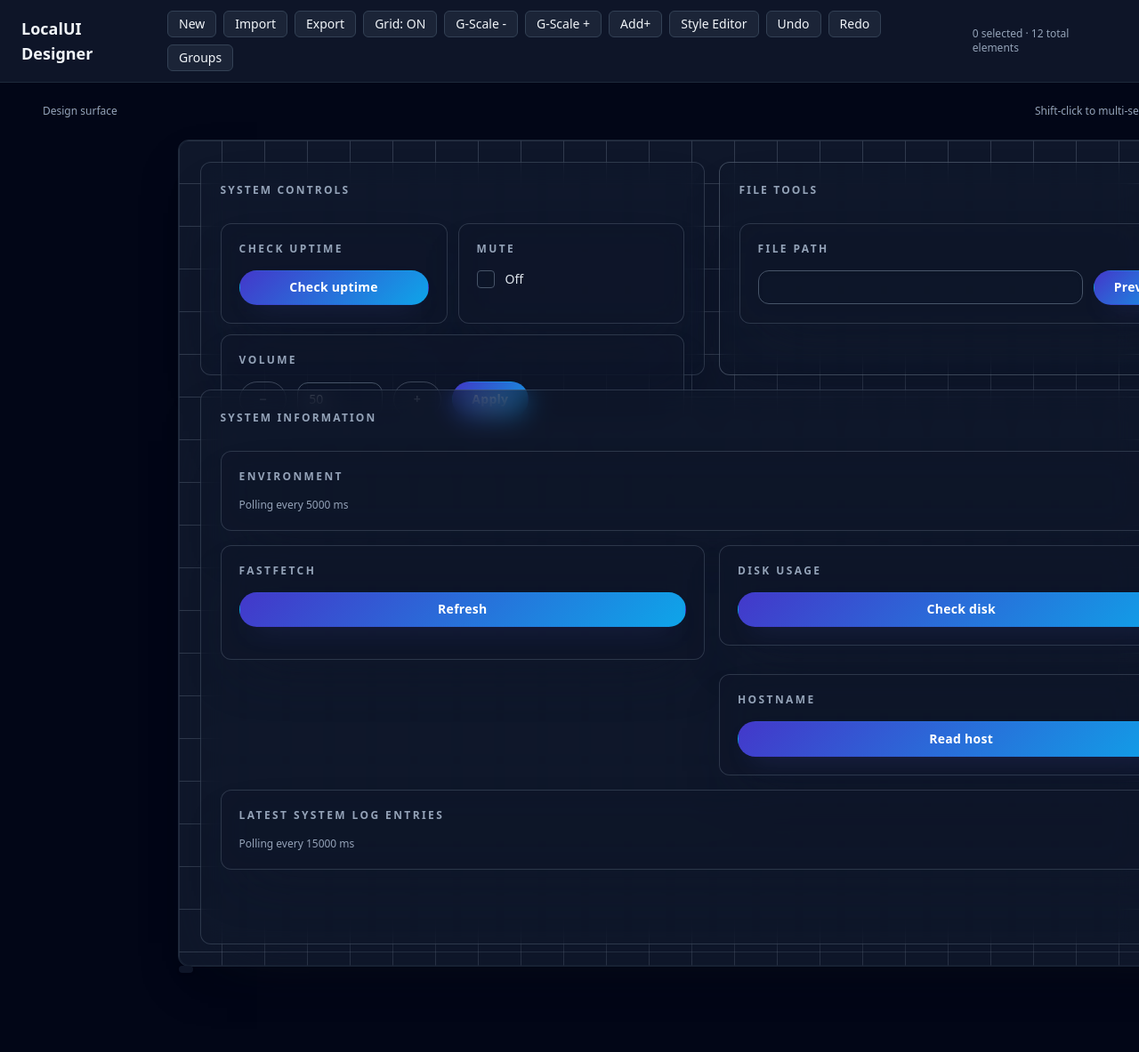
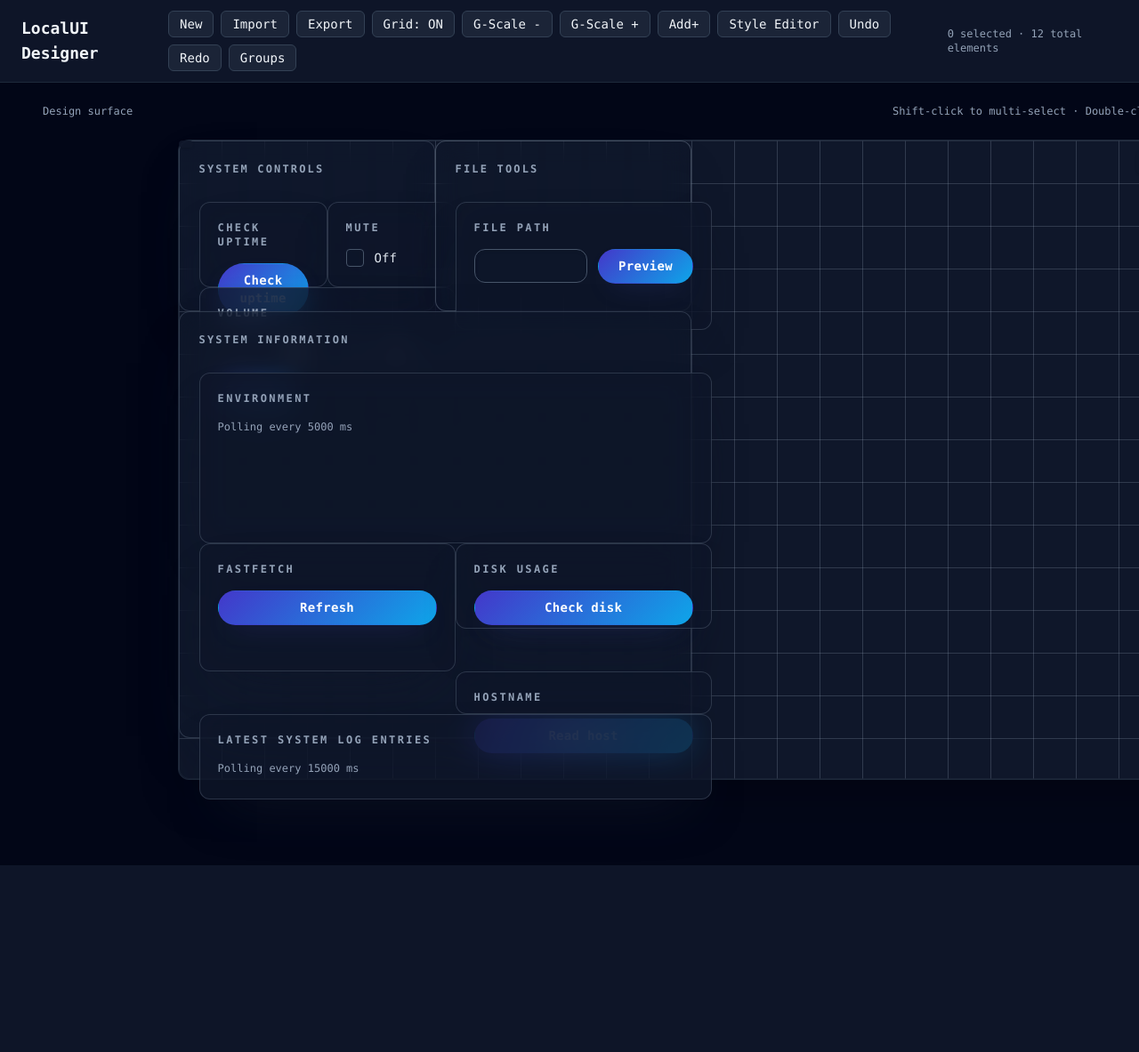
Before and after one commit to serainox420/LocalUI, a PHP site: page /editor.php in a window 1280 px wide. Shown: the whole page at 89% size. After the commit the page ends 973 px from the top, so only its background shows below. Run offline with PHP 8.4, Linux system fonts and the light colour scheme; some libraries are stand-ins or nearby versions.

Commit message:
Refine editor layout snapping and theming

```diff
--- a/lib/Defaults.php
+++ b/lib/Defaults.php
@@ -19,6 +19,11 @@ class Defaults
                     'gap' => 8,
                     'layout' => 'grid',
                 ],
+                'surface' => [
+                    'width' => 1200,
+                    'height' => 720,
+                    'gridSize' => 48,
+                ],
                 'defaults' => [
                     'w' => 12,
                     'h' => 2,
--- a/public/css/custom.css
+++ b/public/css/custom.css
@@ -64,9 +64,28 @@ body {
 .component-group-body {
   min-height: 0;
   width: 100%;
+}
+
+.component-group-body[data-layout="stack"] {
   display: flex;
   flex-direction: column;
   gap: 1rem;
+}
+
+.component-group-body[data-layout="freeform"] {
+  position: relative;
+  display: block;
+  min-height: 100%;
+}
+
+.ui-freeform-surface {
+  position: relative;
+  overflow: visible;
+}
+
+.ui-freeform-surface [data-element-id],
+.ui-freeform-surface [data-group-id] {
+  position: absolute;
 }
 
 .component-card:hover {
--- a/public/editor.php
+++ b/public/editor.php
@@ -17,6 +17,8 @@ $fontStack = $config['globals']['theme']['font'] ?? '\'JetBrainsMono Nerd Font\'
 $primary = $config['globals']['theme']['palette']['primary'] ?? '#111827';
 $accent = $config['globals']['theme']['palette']['accent'] ?? '#10B981';
 $surface = $config['globals']['theme']['palette']['surface'] ?? '#F8FAFC';
+$muted = $config['globals']['theme']['palette']['muted'] ?? '#94A3B8';
+$danger = $config['globals']['theme']['palette']['danger'] ?? '#F87171';
 ?>
 <!DOCTYPE html>
 <html lang="en">
@@ -32,6 +34,8 @@ $surface = $config['globals']['theme']['palette']['surface'] ?? '#F8FAFC';
             --primary-color: <?= htmlspecialchars($primary, ENT_QUOTES, 'UTF-8'); ?>;
             --accent-color: <?= htmlspecialchars($accent, ENT_QUOTES, 'UTF-8'); ?>;
             --surface-color: <?= htmlspecialchars($surface, ENT_QUOTES, 'UTF-8'); ?>;
+            --muted-color: <?= htmlspecialchars($muted, ENT_QUOTES, 'UTF-8'); ?>;
+            --danger-color: <?= htmlspecialchars($danger, ENT_QUOTES, 'UTF-8'); ?>;
         }
         body {
             font-family: <?= htmlspecialchars($fontStack, ENT_QUOTES, 'UTF-8'); ?>;
--- a/public/index.php
+++ b/public/index.php
@@ -14,6 +14,8 @@ $fontStack = $config['globals']['theme']['font'] ?? '\'JetBrainsMono Nerd Font\'
 $primary = $config['globals']['theme']['palette']['primary'] ?? '#111827';
 $accent = $config['globals']['theme']['palette']['accent'] ?? '#10B981';
 $surface = $config['globals']['theme']['palette']['surface'] ?? '#F8FAFC';
+$muted = $config['globals']['theme']['palette']['muted'] ?? '#94A3B8';
+$danger = $config['globals']['theme']['palette']['danger'] ?? '#F87171';
 ?>
 <!DOCTYPE html>
 <html lang="en">
@@ -28,6 +30,8 @@ $surface = $config['globals']['theme']['palette']['surface'] ?? '#F8FAFC';
             --primary-color: <?= htmlspecialchars($primary, ENT_QUOTES, 'UTF-8'); ?>;
             --accent-color: <?= htmlspecialchars($accent, ENT_QUOTES, 'UTF-8'); ?>;
             --surface-color: <?= htmlspecialchars($surface, ENT_QUOTES, 'UTF-8'); ?>;
+            --muted-color: <?= htmlspecialchars($muted, ENT_QUOTES, 'UTF-8'); ?>;
+            --danger-color: <?= htmlspecialchars($danger, ENT_QUOTES, 'UTF-8'); ?>;
         }
         body {
             font-family: <?= htmlspecialchars($fontStack, ENT_QUOTES, 'UTF-8'); ?>;
--- a/public/js/editor/main.js
+++ b/public/js/editor/main.js
@@ -1,10 +1,15 @@
 import { createAppState } from '../modules/state.js';
-import { setupLayout } from '../modules/layout.js';
+import {
+  DEFAULT_GRID_SCALE,
+  DEFAULT_SURFACE_HEIGHT,
+  DEFAULT_SURFACE_WIDTH,
+  normalizeSurface,
+  setupLayout,
+} from '../modules/layout.js';
 import { createOverlayManager } from '../modules/overlay.js';
 import { createResultViewFactory } from '../modules/presentation.js';
 import { createRenderer } from '../modules/renderers.js';
 
-const DEFAULT_GRID_SCALE = 48;
 const MIN_GRID_SCALE = 8;
 const MAX_GRID_SCALE = 160;
 const DRAG_START_THRESHOLD = 4;
@@ -115,6 +120,7 @@ export function createEditor(root, { config, baseConfig }) {
 }
 
 function createEditorState(initialConfig, baseConfig) {
+  const surfaceSettings = getSurfaceSettings(initialConfig?.globals);
   return {
     config: cloneConfig(initialConfig),
     baseConfig: cloneConfig(baseConfig),
@@ -122,7 +128,7 @@ function createEditorState(initialConfig, baseConfig) {
     locks: new Set(),
     clipboard: [],
     history: { past: [], future: [] },
-    grid: { enabled: true, scale: DEFAULT_GRID_SCALE },
+    grid: { enabled: true, scale: surfaceSettings.gridSize },
     overlay: null,
     dom: null,
     registry: new Map(),
@@ -140,6 +146,15 @@ function cloneConfig(value) {
   return JSON.parse(JSON.stringify(value));
 }
 
+function getSurfaceSettings(globals = {}) {
+  const normalized = normalizeSurface(globals?.surface || {});
+  return {
+    width: Math.max(1, Math.round(normalized.width || DEFAULT_SURFACE_WIDTH)),
+    height: Math.max(1, Math.round(normalized.height || DEFAULT_SURFACE_HEIGHT)),
+    gridSize: clamp(Math.round(normalized.gridSize || DEFAULT_GRID_SCALE), MIN_GRID_SCALE, MAX_GRID_SCALE),
+  };
+}
+
 function buildEditorLayout(root, state) {
   root.innerHTML = '';
 
@@ -189,14 +204,14 @@ function buildEditorLayout(root, state) {
   surfaceWrapper.className = 'editor-surface-wrapper relative flex-1';
 
   const surface = document.createElement('div');
-  surface.className = 'editor-surface relative mx-auto min-h-[720px] w-full max-w-[1200px] rounded-xl border border-slate-800 bg-slate-900 shadow-2xl';
+  surface.className = 'editor-surface relative mx-auto flex rounded-xl border border-slate-800 bg-slate-900 shadow-2xl';
 
   const gridLayer = document.createElement('div');
   gridLayer.className = 'editor-grid-layer pointer-events-none absolute inset-0 rounded-xl border border-slate-800/60';
   surface.appendChild(gridLayer);
 
   const uiHost = document.createElement('div');
-  uiHost.className = 'editor-ui-host pointer-events-auto relative z-10 min-h-full rounded-xl';
+  uiHost.className = 'editor-ui-host pointer-events-auto relative z-10 h-full w-full rounded-xl';
   surface.appendChild(uiHost);
 
   const cursorInfo = document.createElement('div');
@@ -345,8 +360,17 @@ function toggleGrid(state) {
 
 function adjustGridScale(state, delta) {
   const next = clamp(state.grid.scale + delta, MIN_GRID_SCALE, MAX_GRID_SCALE);
+  if (next === state.grid.scale) {
+    return;
+  }
   state.grid.scale = next;
-  updateGrid(state);
+  updateConfig(state, (config) => {
+    config.globals = config.globals || {};
+    config.globals.surface = config.globals.surface || {};
+    config.globals.surface.width = Number(config.globals.surface.width) || state.dom.surface.offsetWidth || DEFAULT_SURFACE_WIDTH;
+    config.globals.surface.height = Number(config.globals.surface.height) || state.dom.surface.offsetHeight || DEFAULT_SURFACE_HEIGHT;
+    config.globals.surface.gridSize = next;
+  });
 }
 
 function updateGrid(state) {
@@ -367,6 +391,25 @@ function updateGrid(state) {
   }
   if (state.grid.enabled) {
     updateMetricsInfo(state);
+  }
+}
+
+function applySurfaceDimensions(state, surfaceSettings) {
+  if (!state.dom) {
+    return;
+  }
+  const { surface, uiHost, gridLayer } = state.dom;
+  if (surface) {
+    surface.style.width = `${surfaceSettings.width}px`;
+    surface.style.height = `${surfaceSettings.height}px`;
+  }
+  if (gridLayer) {
+    gridLayer.style.width = '100%';
+    gridLayer.style.height = '100%';
+  }
+  if (uiHost) {
+    uiHost.style.width = '100%';
+    uiHost.style.height = '100%';
   }
 }
 
@@ -453,18 +496,31 @@ function render(state) {
   });
 
   const globals = state.config.globals || {};
-  const layout = setupLayout(uiHost, globals);
-  if (layout === 'grid') {
-    uiHost.classList.add('editor-grid-layout');
-    uiHost.style.gridTemplateColumns = 'repeat(12, minmax(0, 1fr))';
-    uiHost.style.gridAutoRows = `${state.grid.scale}px`;
+  const surfaceSettings = getSurfaceSettings(globals);
+  state.grid.scale = surfaceSettings.gridSize;
+  applySurfaceDimensions(state, surfaceSettings);
+
+  const normalizedGlobals = {
+    ...globals,
+    surface: {
+      ...(globals.surface || {}),
+      width: surfaceSettings.width,
+      height: surfaceSettings.height,
+      gridSize: surfaceSettings.gridSize,
+    },
+  };
+
+  const layout = setupLayout(uiHost, normalizedGlobals);
+  uiHost.dataset.layout = layout;
+  if (layout === 'stack') {
+    uiHost.style.width = '';
+    uiHost.style.height = '';
   } else {
-    uiHost.classList.remove('editor-grid-layout');
-    uiHost.style.gridTemplateColumns = '';
-    uiHost.style.gridAutoRows = '';
-  }
-
-  const context = { layout, globals };
+    uiHost.style.width = '100%';
+    uiHost.style.height = '100%';
+  }
+
+  const context = { layout, globals: normalizedGlobals, grid: surfaceSettings.gridSize };
   (state.config.elements || []).forEach((element) => {
     renderer.renderEntity(element, uiHost, context);
   });
@@ -622,7 +678,9 @@ function addResizeHandles(state, node, id) {
     });
     host.appendChild(handle);
   });
-  node.style.position = 'relative';
+  if (!node.style.position) {
+    node.style.position = 'relative';
+  }
   node.appendChild(host);
 }
 
@@ -1436,6 +1494,7 @@ function openStyleEditor(state) {
   const theme = globals.theme || {};
   const palette = theme.palette || {};
   const defaults = globals.defaults || {};
+  const surface = globals.surface || {};
 
   const form = document.createElement('form');
   form.className = 'flex flex-col gap-4';
@@ -1473,6 +1532,23 @@ function openStyleEditor(state) {
     createField('Default classes', defaultClasses),
   );
   form.appendChild(defaultsSection);
+
+  const surfaceSection = document.createElement('div');
+  surfaceSection.className = 'rounded-lg border border-slate-700 bg-slate-800/40 p-4';
+  const surfaceTitle = document.createElement('h3');
+  surfaceTitle.className = 'mb-2 text-sm font-semibold uppercase tracking-wider text-slate-300';
+  surfaceTitle.textContent = 'Design surface';
+  const surfaceWidthInput = createNumberInput(surface.width ?? DEFAULT_SURFACE_WIDTH, 1);
+  const surfaceHeightInput = createNumberInput(surface.height ?? DEFAULT_SURFACE_HEIGHT, 1);
+  const surfaceGridInput = createNumberInput(surface.gridSize ?? state.grid.scale ?? DEFAULT_GRID_SCALE, MIN_GRID_SCALE);
+  surfaceGridInput.max = String(MAX_GRID_SCALE);
+  surfaceSection.append(
+    surfaceTitle,
+    createField('Surface width (px)', surfaceWidthInput),
+    createField('Surface height (px)', surfaceHeightInput),
+    createField('Grid size (px)', surfaceGridInput, `Snap size between ${MIN_GRID_SCALE}px and ${MAX_GRID_SCALE}px`),
+  );
+  form.appendChild(surfaceSection);
 
   const customCss = createTextArea(theme.customCss || '', 5);
   customCss.placeholder = 'Optional raw CSS/Tailwind snippets to include globally';
@@ -1510,6 +1586,15 @@ function openStyleEditor(state) {
       config.globals.defaults.w = Number(defaultWidth.value) || 1;
       config.globals.defaults.h = Number(defaultHeight.value) || 1;
       config.globals.defaults.classes = defaultClasses.value || '';
+      const nextSurface = config.globals.surface || {};
+      const widthValue = Math.max(1, Number(surfaceWidthInput.value) || DEFAULT_SURFACE_WIDTH);
+      const heightValue = Math.max(1, Number(surfaceHeightInput.value) || DEFAULT_SURFACE_HEIGHT);
+      const gridValue = clamp(Number(surfaceGridInput.value) || DEFAULT_GRID_SCALE, MIN_GRID_SCALE, MAX_GRID_SCALE);
+      nextSurface.width = widthValue;
+      nextSurface.height = heightValue;
+      nextSurface.gridSize = gridValue;
+      config.globals.surface = nextSurface;
+      state.grid.scale = gridValue;
     });
     close();
     state.overlay?.showNotification('Styles updated', { tone: 'success', timeoutMs: 1600 });
--- a/public/js/modules/layout.js
+++ b/public/js/modules/layout.js
@@ -1,5 +1,15 @@
+export const DEFAULT_GRID_SCALE = 48;
+export const DEFAULT_SURFACE_WIDTH = 1200;
+export const DEFAULT_SURFACE_HEIGHT = 720;
+
 export function normalizeLayout(value) {
-  return value === 'grid' ? 'grid' : 'stack';
+  if (value === 'stack') {
+    return 'stack';
+  }
+  if (value === 'freeform' || value === 'free') {
+    return 'freeform';
+  }
+  return 'freeform';
 }
 
 export function setupLayout(container, globals = {}) {
@@ -8,14 +18,73 @@ export function setupLayout(container, globals = {}) {
   const layout = normalizeLayout(theme.layout);
   const gap = theme.gap ?? 8;
   const margin = theme.margins ?? 12;
+  const surface = normalizeSurface(globals.surface);
 
-  if (layout === 'grid') {
-    container.classList.add('grid', 'auto-rows-min', 'sm:grid-cols-2', 'xl:grid-cols-12');
+  container.dataset.layout = layout;
+  container.style.padding = `${margin}px`;
+
+  if (layout === 'stack') {
+    container.classList.add('flex', 'flex-col');
+    container.style.gap = `${gap}px`;
+    container.style.position = '';
+    container.style.width = '';
+    container.style.height = '';
+    container.style.removeProperty('--freeform-gap');
   } else {
-    container.classList.add('flex', 'flex-col');
+    container.classList.add('ui-freeform-surface');
+    container.style.position = 'relative';
+    container.style.width = surface.width ? `${surface.width}px` : '';
+    container.style.height = surface.height ? `${surface.height}px` : '';
+    container.style.setProperty('--freeform-gap', `${gap}px`);
+    container.style.gap = '';
   }
-  container.dataset.layout = layout;
-  container.style.gap = `${gap}px`;
-  container.style.padding = `${margin}px`;
+
+  applyThemeStyles(theme);
+
   return layout;
 }
+
+export function applyThemeStyles(theme = {}) {
+  const palette = theme.palette || {};
+  const root = document.documentElement;
+  const body = document.body;
+
+  if (root) {
+    applyRootColor(root, '--primary-color', palette.primary);
+    applyRootColor(root, '--accent-color', palette.accent);
+    applyRootColor(root, '--surface-color', palette.surface);
+    applyRootColor(root, '--muted-color', palette.muted);
+    applyRootColor(root, '--danger-color', palette.danger);
+  }
+
+  if (body && theme.font) {
+    body.style.fontFamily = theme.font;
+  }
+}
+
+function applyRootColor(root, variable, value) {
+  if (!root) {
+    return;
+  }
+  if (value) {
+    root.style.setProperty(variable, value);
+  } else {
+    root.style.removeProperty(variable);
+  }
+}
+
+export function normalizeSurface(surface = {}) {
+  const width = Number(surface.width);
+  const height = Number(surface.height);
+  const gridSize = Number(surface.gridSize);
+  return {
+    width: Number.isFinite(width) && width > 0 ? width : DEFAULT_SURFACE_WIDTH,
+    height: Number.isFinite(height) && height > 0 ? height : DEFAULT_SURFACE_HEIGHT,
+    gridSize: Number.isFinite(gridSize) && gridSize > 0 ? gridSize : DEFAULT_GRID_SCALE,
+  };
+}
+
+export function getSurfaceGridSize(globals = {}, fallback = DEFAULT_GRID_SCALE) {
+  const surface = normalizeSurface(globals.surface || {});
+  return surface.gridSize || fallback;
+}
--- a/public/js/modules/renderers.js
+++ b/public/js/modules/renderers.js
@@ -1,4 +1,4 @@
-import { normalizeLayout } from './layout.js';
+import { DEFAULT_GRID_SCALE, normalizeLayout } from './layout.js';
 
 export function createRenderer({ state, createResultView, playElementSound, server }) {
   const { polls, views, elementIndex } = state;
@@ -13,13 +13,13 @@ export function createRenderer({ state, createResultView, playElementSound, serv
       elementIndex.set(entity.id, entity);
     }
 
-    const parentLayout = context?.layout || 'grid';
+    const parentLayout = context?.layout || 'freeform';
 
     if (entity.type === 'group') {
       const group = buildGroup(entity, context);
-      applyPlacement(group.node, entity, parentLayout);
+      applyPlacement(group.node, entity, context);
       container.appendChild(group.node);
-      const nextContext = { layout: group.layout, globals: context?.globals };
+      const nextContext = { layout: group.layout, globals: context?.globals, grid: context?.grid };
       (entity.elements || []).forEach((child) => {
         renderEntity(child, group.body, nextContext);
       });
@@ -27,7 +27,7 @@ export function createRenderer({ state, createResultView, playElementSound, serv
     }
 
     const card = buildCard(entity);
-    applyPlacement(card, entity, parentLayout);
+    applyPlacement(card, entity, context);
     container.appendChild(card);
     activateElement(entity);
   }
@@ -75,53 +75,57 @@ export function createRenderer({ state, createResultView, playElementSound, serv
     const layout = normalizeLayout(group.layout);
     body.dataset.layout = layout;
 
-    if (layout === 'grid') {
-      body.classList.add('grid', 'auto-rows-min');
-      const columns = Math.max(1, Number(group.columns) || 0);
-      body.style.gridTemplateColumns = `repeat(${columns}, minmax(0, 1fr))`;
-    } else {
+    if (layout === 'stack') {
       body.classList.add('flex', 'flex-col');
-    }
-
       const gapSource = group.gap ?? context?.globals?.theme?.gap ?? 8;
       const gapValue = Number(gapSource);
       if (Number.isFinite(gapValue)) {
         body.style.gap = `${gapValue}px`;
+      }
+    } else {
+      body.classList.add('group-freeform-body');
+      body.style.position = 'relative';
+      body.style.gap = '';
     }
 
     section.appendChild(body);
     return { node: section, body, layout };
   }
 
-  function applyPlacement(node, item, parentLayout) {
-    if (!node || !item || parentLayout !== 'grid') {
-      if (node) {
+  function applyPlacement(node, item, context) {
+    if (!node || !item) {
+      return;
+    }
+
     node.style.removeProperty('grid-column-start');
     node.style.removeProperty('grid-column-end');
     node.style.removeProperty('grid-row-start');
     node.style.removeProperty('grid-row-end');
-      }
+
+    const parentLayout = context?.layout || 'freeform';
+    if (parentLayout === 'stack') {
+      node.style.position = '';
+      node.style.left = '';
+      node.style.top = '';
+      node.style.width = '';
+      node.style.height = '';
       return;
     }
 
-    const spanW = Math.max(1, Number(item.w) || 0);
-    const spanH = Math.max(1, Number(item.h) || 0);
-    node.style.gridColumnEnd = `span ${spanW}`;
-    node.style.gridRowEnd = `span ${spanH}`;
+    const grid = Number(context?.grid) || DEFAULT_GRID_SCALE;
+    const defaults = context?.globals?.defaults || {};
+    const widthUnits = Math.max(1, Number(item.w ?? defaults.w ?? 1));
+    const heightUnits = Math.max(1, Number(item.h ?? defaults.h ?? 1));
+    const xUnits = Number(item.x);
+    const yUnits = Number(item.y);
+    const leftUnits = Number.isFinite(xUnits) ? xUnits : 0;
+    const topUnits = Number.isFinite(yUnits) ? yUnits : 0;
 
-    const column = Number(item.x);
-    if (item.x != null && Number.isFinite(column)) {
-      node.style.gridColumnStart = column + 1;
-    } else {
-      node.style.removeProperty('grid-column-start');
-    }
-
-    const row = Number(item.y);
-    if (item.y != null && Number.isFinite(row)) {
-      node.style.gridRowStart = row + 1;
-    } else {
-      node.style.removeProperty('grid-row-start');
-    }
+    node.style.position = 'absolute';
+    node.style.left = `${leftUnits * grid}px`;
+    node.style.top = `${topUnits * grid}px`;
+    node.style.width = `${widthUnits * grid}px`;
+    node.style.height = `${heightUnits * grid}px`;
   }
 
   function activateElement(element) {
```
Also changed, not shown: public/js/modules/init.js (+8 -3 lines). Lines whose indentation alone changed are shown as unchanged.
